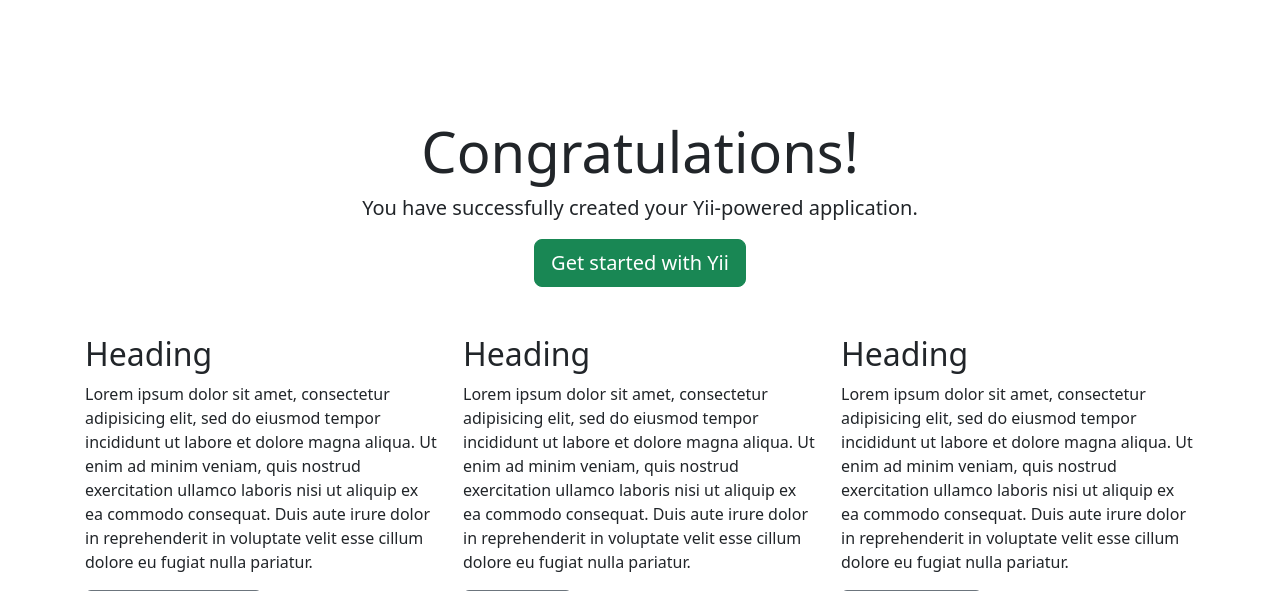
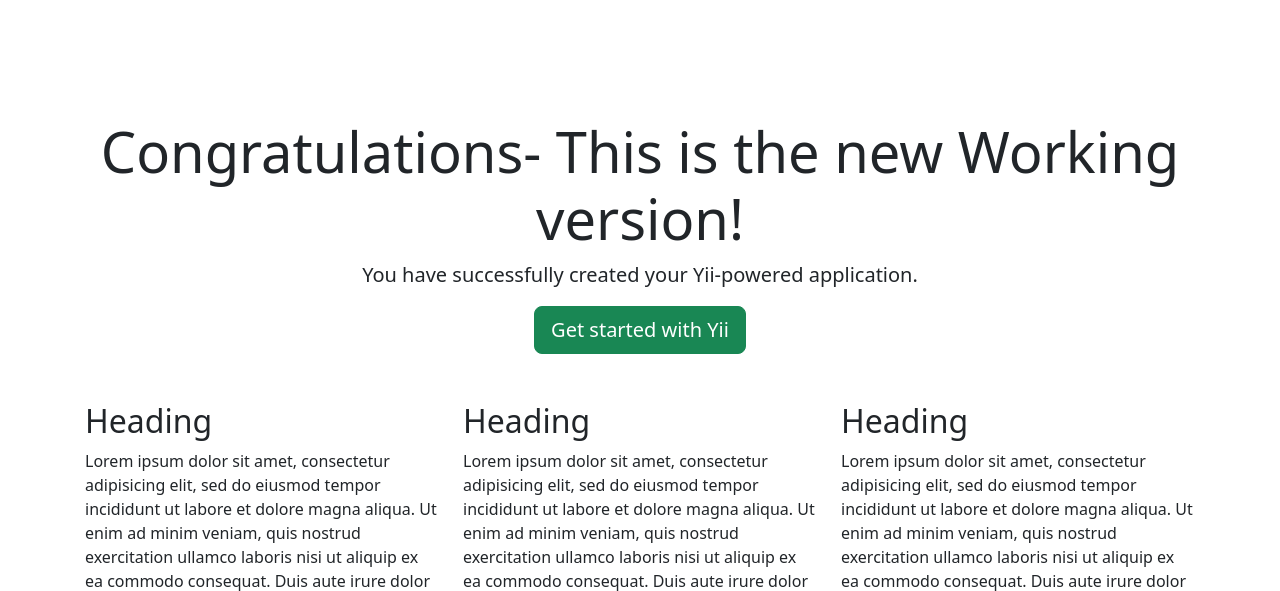
Before and after one commit to sharmaaakash170/PearlThoughts-Project, a Yii app: template yii2-app/views/site/index.php in a window 1280 px wide. Shown: the top 591 px of the page. Run offline with PHP 8.4 and a stand-in for Yii, Linux system fonts and the light colour scheme; the template is opened without the code that fills it, so the values that code supplies are empty; some libraries are stand-ins or nearby versions.

Commit message:
Implementing Rollback

```diff
--- a/yii2-app/views/site/index.php
+++ b/yii2-app/views/site/index.php
@@ -7,7 +7,7 @@ $this->title = 'My Yii Application';
 <div class="site-index">
 
     <div class="jumbotron text-center bg-transparent mt-5 mb-5">
-        <h1 class="display-4">Congratulations!</h1>
+        <h1 class="display-4">Congratulations- This is the new Working version!</h1>
 
         <p class="lead">You have successfully created your Yii-powered application.</p>
 
```
